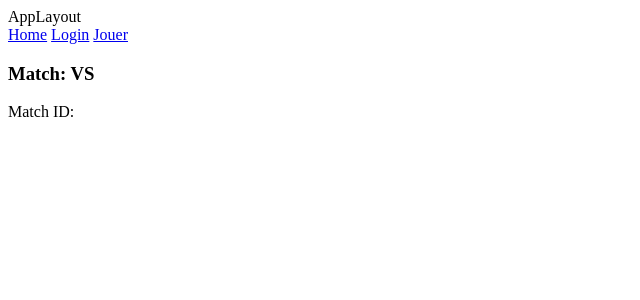
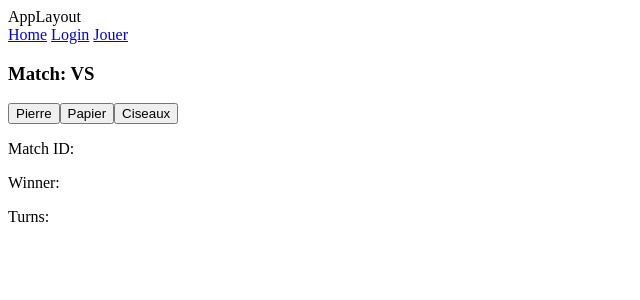
Before and after one commit to LorenzoRu/chi-fou-mi-v2, a React (Create React App) app: page /matches/1 in a window 1280 px wide. Shown: the top 300 px of the page, without its empty margins (0-640 px from the left). Built offline with nearby package versions, Linux system fonts and the light colour scheme; no server answers.

Commit message:
add turns

```diff
--- a/src/View/MatchView.js
+++ b/src/View/MatchView.js
@@ -1,23 +1,57 @@
-import React, { useContext, useEffect } from "react";
+import React, { useContext, useEffect, useState } from "react";
 import { MatchContext } from "../contexts/MatchContext.js";
 import { useParams } from "react-router-dom";
+import { API_BASE_URL } from "../lib/constante.js";
+import { newFetch } from "../lib/fetch.js";
 
 export default function MatchView() {
   const { getMatch, match } = useContext(MatchContext);
   const { id } = useParams();
+  const [error, setError] = useState(null);
+  let i = 1;
 
+  useEffect(() => {
+    getMatch(id);
+  }, [id]);
 
-useEffect(() => {
-    getMatch(id);
-}, []);
-console.log( match.turns && match.turns.winner );
-
+ async function handleRock() {
+  try {
+    const response = await fetch(`${API_BASE_URL}/matches/${id}/turns/${i}`, {
+      method: "POST",
+      headers: {"Content-Type": "application/json"},
+      body: JSON.stringify({
+        "move": "rock",
+      }),
+    });
+    if (response.status === 202) {
+      const data = await response.text();
+      console.log(data);
+      i++;
+      console.log(i);
+      getMatch(id);
+    } else {
+      const errorData = await response.json();
+      const error = errorData.match || errorData.user || errorData.turn;
+      throw new Error(error);
+    }
+  } catch (error) {
+    setError(error.message);
+  }
+ }
 
   return (
     <div>
-      <h3>Match: {match.user1 && match.user1.username} VS {match.user2 && match.user2.username}  </h3>
+      <h3>
+        Match: {match.user1 && match.user1.username} VS{" "}
+        {match.user2 && match.user2.username}{" "}
+      </h3>
+      <button onClick={handleRock}>Pierre</button>
+      <button>Papier</button>
+      <button>Ciseaux</button>
       <p>Match ID: {match._id}</p>
-
+      <p>Winner: {match.winner && match.winner.username}</p>
+      <p>Turns: {match.turns && match.turns.length}</p>
+      {error && <p>{error}</p>}
     </div>
   );
 }
--- a/src/View/MatchesView.js
+++ b/src/View/MatchesView.js
@@ -5,12 +5,11 @@ import { useNavigate } from "react-router-dom";
 import { useEffect } from "react";
 
 export default function MatchesView() {
-  const { matches ,getMatches, createMatch, matchError } = useContext(MatchContext);
+  const { matches ,getMatches, createMatch, error } = useContext(MatchContext);
   const {user} = useContext(AuthContext);
   const navigate = useNavigate();
 
   const handleMatch = (match) => {
-    console.log(match._id);
     navigate(`/matches/${match._id}`);
 
   };
@@ -27,7 +26,7 @@ export default function MatchesView() {
       <div>
           <button onClick={getMatches}>Rafraichir</button>
       <button onClick={createMatch}>Créer une partie</button>
-       { matchError && <p>{matchError.message}</p> }
+       { error && <p>{error.message}</p> }
       </div>
 
       }
--- a/src/contexts/MatchContext.js
+++ b/src/contexts/MatchContext.js
@@ -6,7 +6,7 @@ export const MatchContext = createContext();
 
 export default function MatchProvider({ children }) {
 const [matches, setMatches] = useState([]);
-const [matchError, setError] = useState(null);
+const [error, setError] = useState(null);
 const [match, setMatch] = useState([]);
 async function getMatches() {
     try {
@@ -75,6 +75,6 @@ useEffect(() => {
 
 
   return (
-    <MatchContext.Provider value={{matches, getMatches, createMatch, matchError, getMatch, match}}>{children}</MatchContext.Provider>
+    <MatchContext.Provider value={{matches, getMatches, createMatch, error, getMatch, match}}>{children}</MatchContext.Provider>
   );
 }
```
Also changed, not shown: 1 other file (tests, documents, lock files or other folders).
